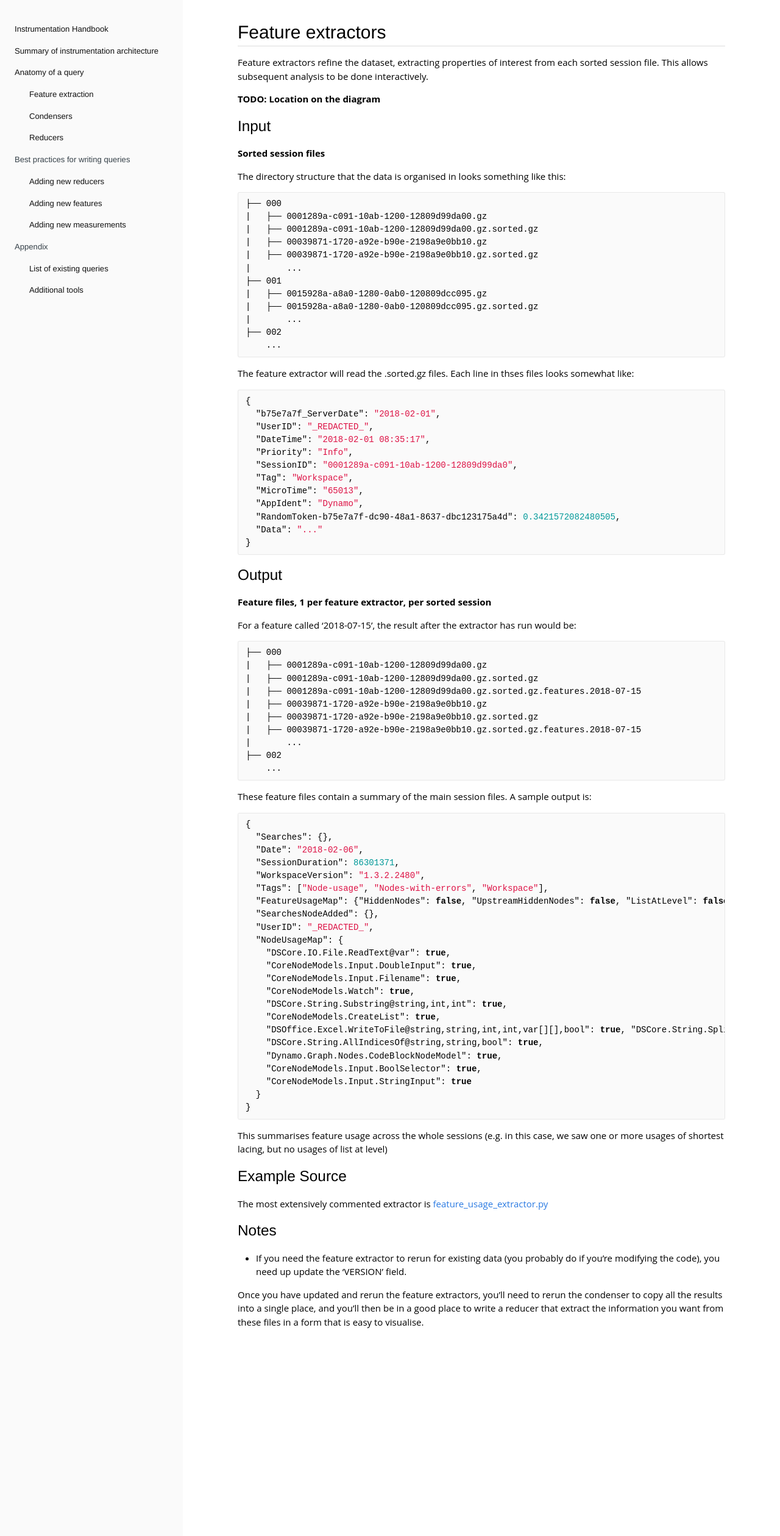
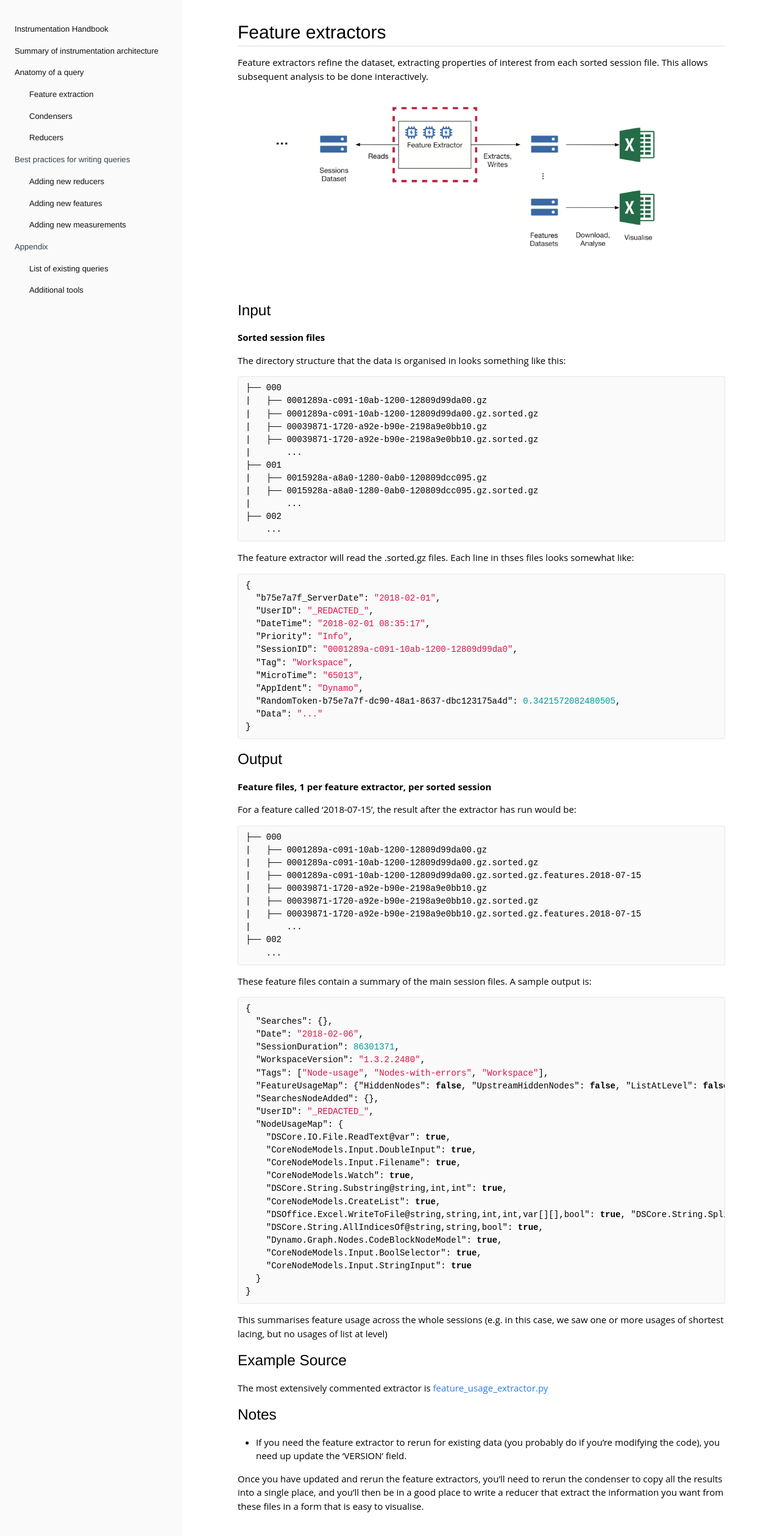
Before and after one commit to DynamoDS/Coulomb, a Jekyll site: the page built from docs/pages/03-anatomy-of-a-query/01-feature-extractors.md, in a window 1280 px wide. Shown: the top 2519 px of the page at 61% size. Built offline with Jekyll 4.4.1, drawn with Linux system fonts in a browser that asks for light colours.

Commit message:
Update 01-feature-extractors.md

```diff
--- a/docs/pages/03-anatomy-of-a-query/01-feature-extractors.md
+++ b/docs/pages/03-anatomy-of-a-query/01-feature-extractors.md
@@ -6,7 +6,7 @@ permalink: /03-anatomy-of-a-query/01-feature-extractors/
 
 Feature extractors refine the dataset, extracting properties of interest from each sorted session file. This allows subsequent analysis to be done interactively.
 
-**TODO: Location on the diagram**
+[![](/Coulomb/assets/instrumentation_pipeline_feature_extractor.png)](/Coulomb/assets/instrumentation_pipeline_feature_extractor.png)
 
 ## Input
 
```
